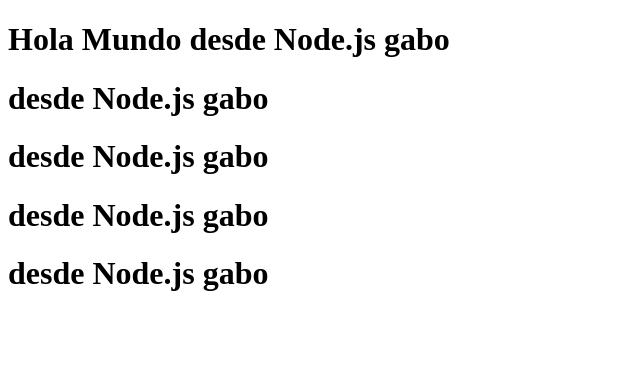
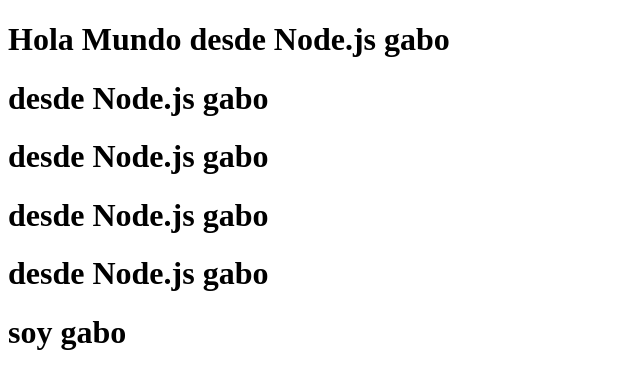
Before and after one commit to gabriel9818/aws-action, a website: page index.html in a window 1280 px wide. Shown: the whole page, without its empty margins (0-640 px from the left). Drawn offline with Linux system fonts and the light colour scheme.

Commit message:
feat: :rocket: add a line

```diff
--- a/index.html
+++ b/index.html
@@ -11,5 +11,6 @@
     <h1> desde Node.js gabo</h1>
     <h1> desde Node.js gabo</h1>
     <h1> desde Node.js gabo</h1>
+    <h1> soy gabo</h1>
 </body>
 </html>
```
